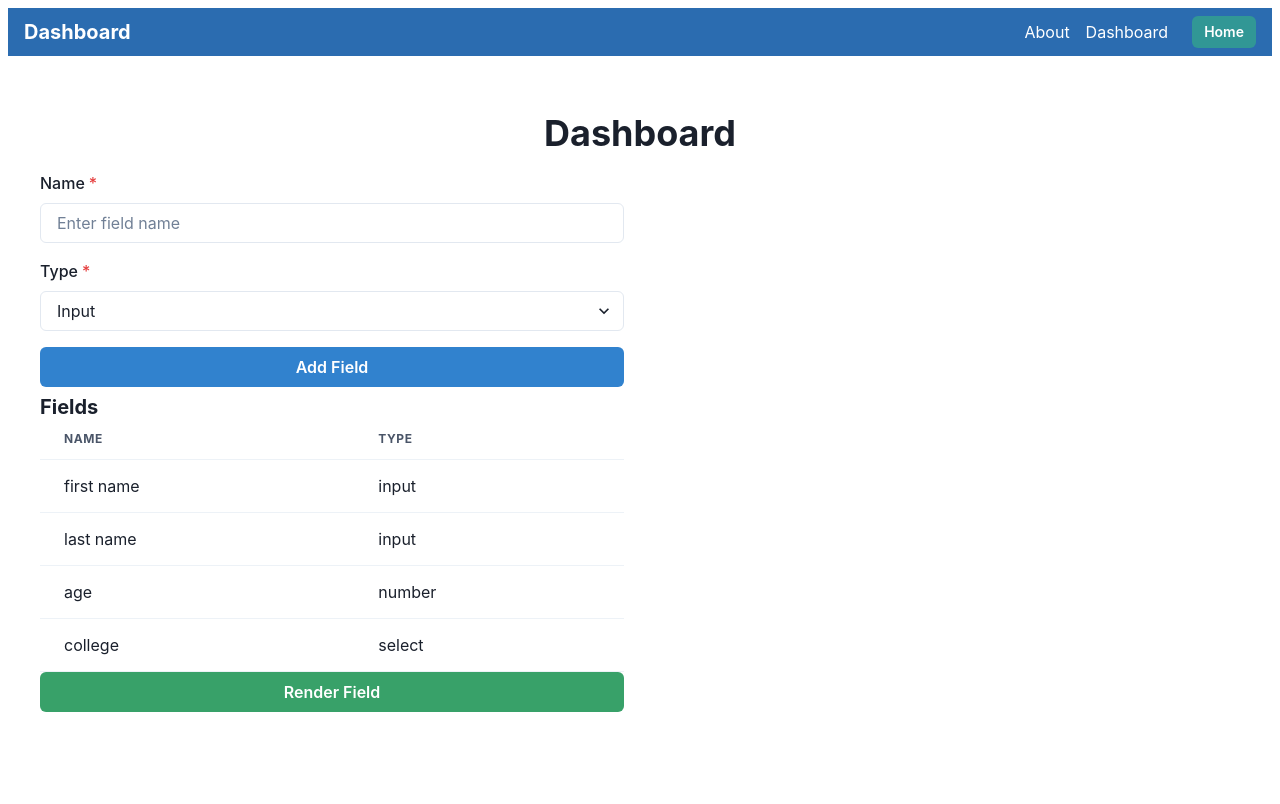
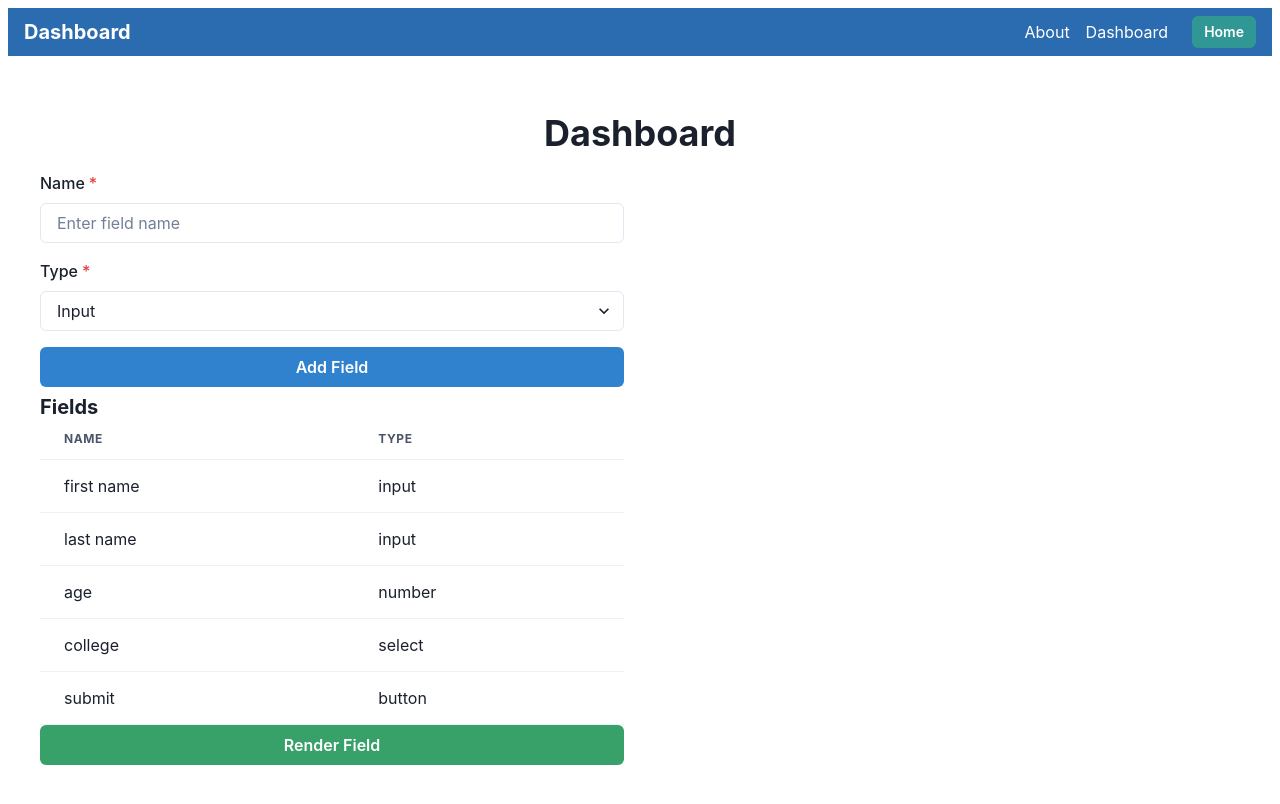
Before and after one commit to yashkk3640/dashboard, a React (Vite) app: page /dashboard in a window 1280 px wide. Built offline with nearby package versions, Linux system fonts and the light colour scheme.

Commit message:
moved files

```diff
--- a/src/App.jsx
+++ b/src/App.jsx
@@ -4,7 +4,7 @@ import { BrowserRouter as Router, Routes, Route } from "react-router-dom";
 import Navbar from "./components/Navbar";
 import Home from "./pages/Home";
 import About from "./pages/About";
-import Dashboard from "./pages/dashboard";
+import Dashboard from "./pages/dashboard/index.jsx";
 
 const App = () => (
   <ChakraProvider>
--- a/src/pages/dashboard/Dashboard.jsx
+++ b/src/pages/dashboard/Dashboard.jsx
@@ -18,7 +18,7 @@ import {
   Td,
 } from "@chakra-ui/react";
 import { typeOptions } from "./dashboard.config";
-import { useDashboard } from "./DashboardContext";
+import { useDashboard } from "./DashboardContext.jsx";
 
 const Dashboard = () => {
   const [form, setForm] = useState({ name: "", type: "input" });
@@ -27,6 +27,7 @@ const Dashboard = () => {
     { name: "last name", type: "input" },
     { name: "age", type: "number" },
     { name: "college", type: "select" },
+    { name: "submit", type: "button" },
   ]);
 
   const { setFieldConfig } = useDashboard();
```
